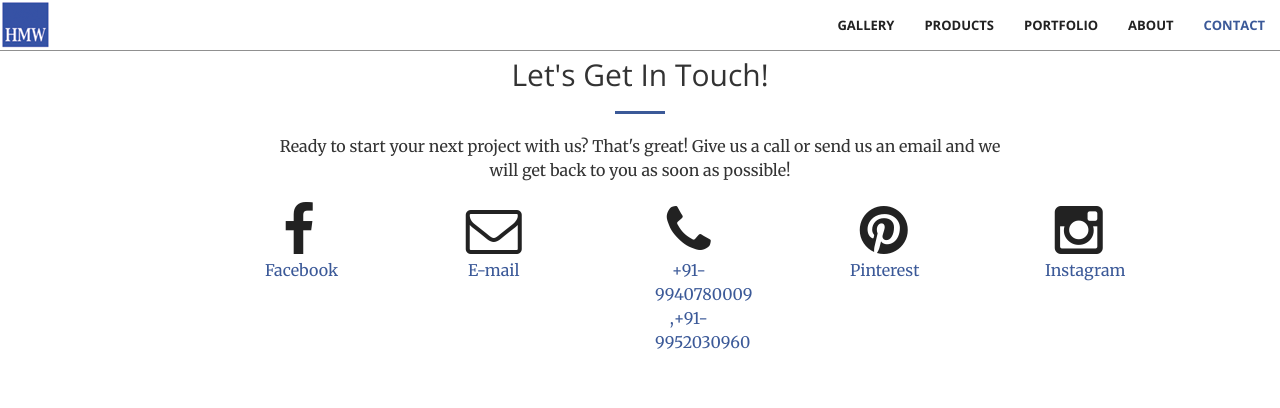
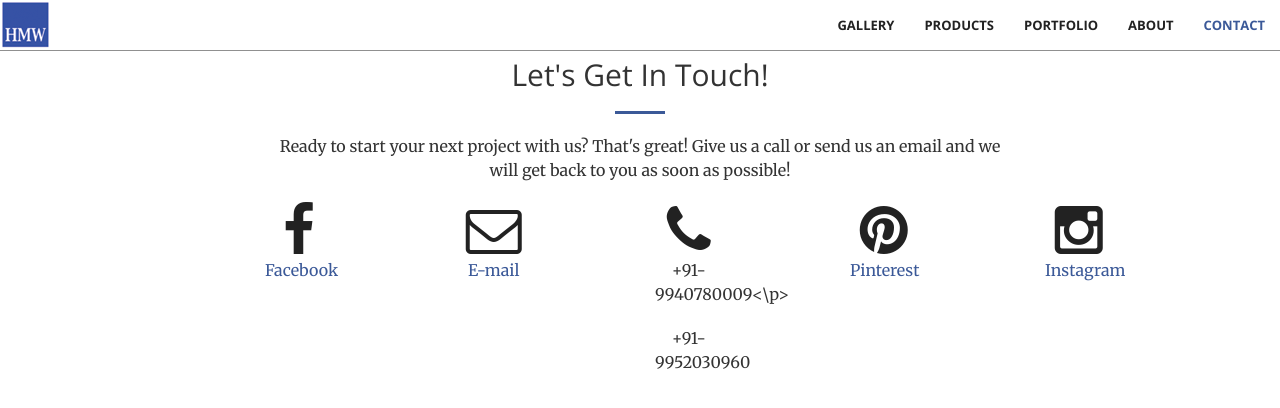
Before and after one commit to srinirover/srinirover.github.io, a Jekyll site: the page built from index.html, in a window 1280 px wide and 900 px high, scrolled down 3744 px. Shown: the top 408 px of the window. Built offline with Jekyll 4.4.1, drawn with Linux system fonts in a browser that asks for light colours.

```diff
--- a/_includes/contact.html
+++ b/_includes/contact.html
@@ -19,10 +19,8 @@
             </a>
         </div>
         <div class="col-lg-1 col-lg-offset-1 text-center">
-            <a href="#">
             <i class="fa fa-phone fa-3x wow bounceIn" data-wow-delay=".1s"></i>
-                <p>+91-9940780009  ,+91-9952030960</p>
-            </a>
+                <p>+91-9940780009<\p><p>+91-9952030960</p>
         </div>
         <div class="col-lg-1 col-lg-offset-1 text-center">
             <a href="https://in.pinterest.com/harirammetalwor/">
@@ -31,7 +29,7 @@
             </a>
         </div>
         <div class="col-lg-1 col-lg-offset-1 text-center">
-            <a href="#">
+            <a href="https://www.instagram.com/harirammetal">
             <i class="fa fa-instagram fa-3x wow bounceIn" data-wow-delay=".1s"></i>
                 <p>Instagram</p>
             </a>
```
